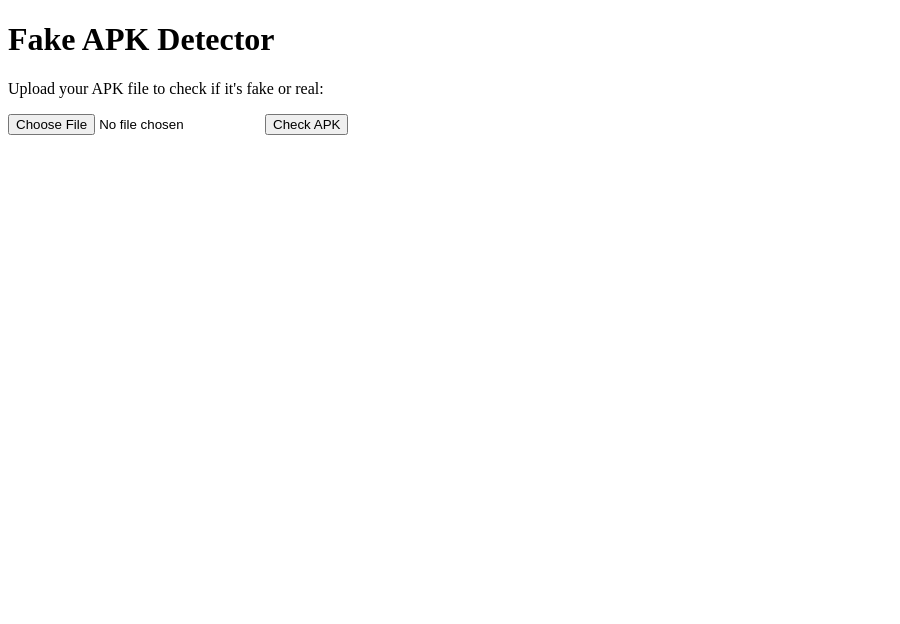
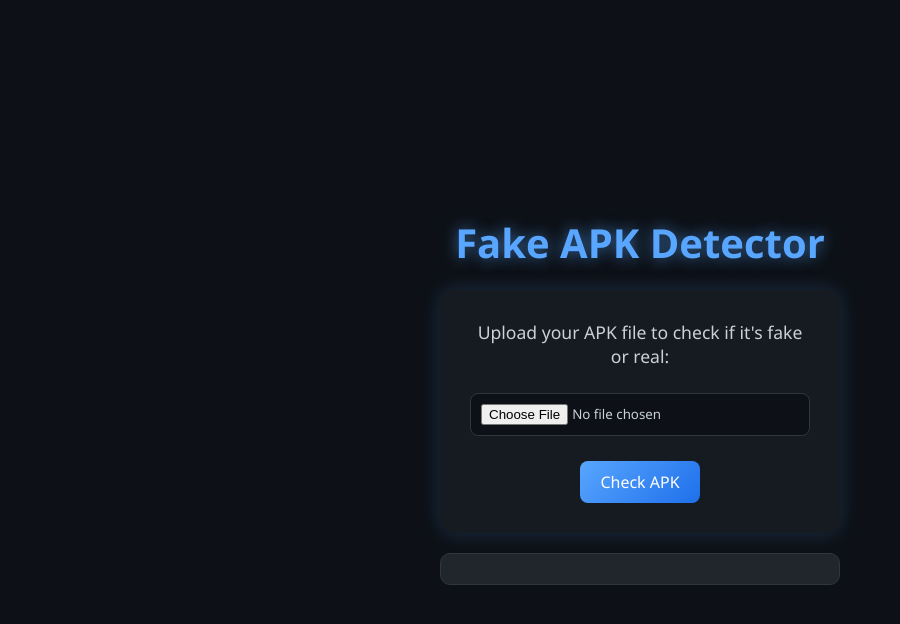
Before and after one commit to pavanvish46-tech/Fake-apk-detector, a website: page public/index.html in a window 1280 px wide. Shown: the whole page, without its empty margins (0-900 px from the left). Drawn offline with Linux system fonts and the light colour scheme.

Commit message:
Update style.css

```diff
--- a/public/style.css
+++ b/public/style.css
@@ -1,18 +1,84 @@
-  <style>
+/* Reset default margins/padding */
+* {
+  margin: 0;
+  padding: 0;
+  box-sizing: border-box;
+  font-family: "Segoe UI", Tahoma, Geneva, Verdana, sans-serif;
+}
+
 body {
-      background: linear-gradient(135deg, #e0f2fe, #f0f9ff);
+  background: #0d1117; /* dark background */
+  color: #e6edf3;
   min-height: 100vh;
+  display: flex;
+  flex-direction: column;
+  align-items: center;
+  justify-content: center;
+  padding: 20px;
 }
-    .glass-card {
-      background: rgba(255, 255, 255, 0.7);
-      backdrop-filter: blur(12px);
-      border: 1px solid rgba(255, 255, 255, 0.3);
+
+/* Header */
+header h1 {
+  font-size: 2.5rem;
+  color: #58a6ff;
+  margin-bottom: 20px;
+  text-shadow: 0px 0px 15px rgba(88, 166, 255, 0.6);
 }
-    .btn-animated {
-      transition: transform 0.2s ease, box-shadow 0.2s ease;
+
+/* Upload section */
+.upload-section {
+  background: #161b22;
+  padding: 30px;
+  border-radius: 15px;
+  box-shadow: 0 0 20px rgba(88, 166, 255, 0.2);
+  text-align: center;
+  max-width: 400px;
+  width: 100%;
 }
-    .btn-animated:hover {
-      transform: translateY(-2px);
-      box-shadow: 0 8px 15px rgba(0,0,0,0.15);
+
+.upload-section p {
+  font-size: 1.1rem;
+  margin-bottom: 15px;
+  color: #c9d1d9;
 }
-  </style>
+
+/* File input */
+input[type="file"] {
+  margin: 10px 0;
+  padding: 10px;
+  background: #0d1117;
+  color: #c9d1d9;
+  border: 1px solid #30363d;
+  border-radius: 8px;
+  cursor: pointer;
+  width: 100%;
+}
+
+/* Button styling */
+button {
+  margin-top: 15px;
+  padding: 10px 20px;
+  border: none;
+  border-radius: 8px;
+  background: linear-gradient(135deg, #58a6ff, #1f6feb);
+  color: white;
+  font-size: 1rem;
+  cursor: pointer;
+  transition: 0.3s ease;
+}
+
+button:hover {
+  background: linear-gradient(135deg, #1f6feb, #58a6ff);
+  box-shadow: 0 0 15px rgba(88, 166, 255, 0.6);
+}
+
+/* Result box */
+#result {
+  margin-top: 20px;
+  padding: 15px;
+  background: #21262d;
+  border: 1px solid #30363d;
+  border-radius: 10px;
+  font-size: 1rem;
+  color: #f0f6fc;
+}
```
Lines whose indentation alone changed are shown as unchanged.
